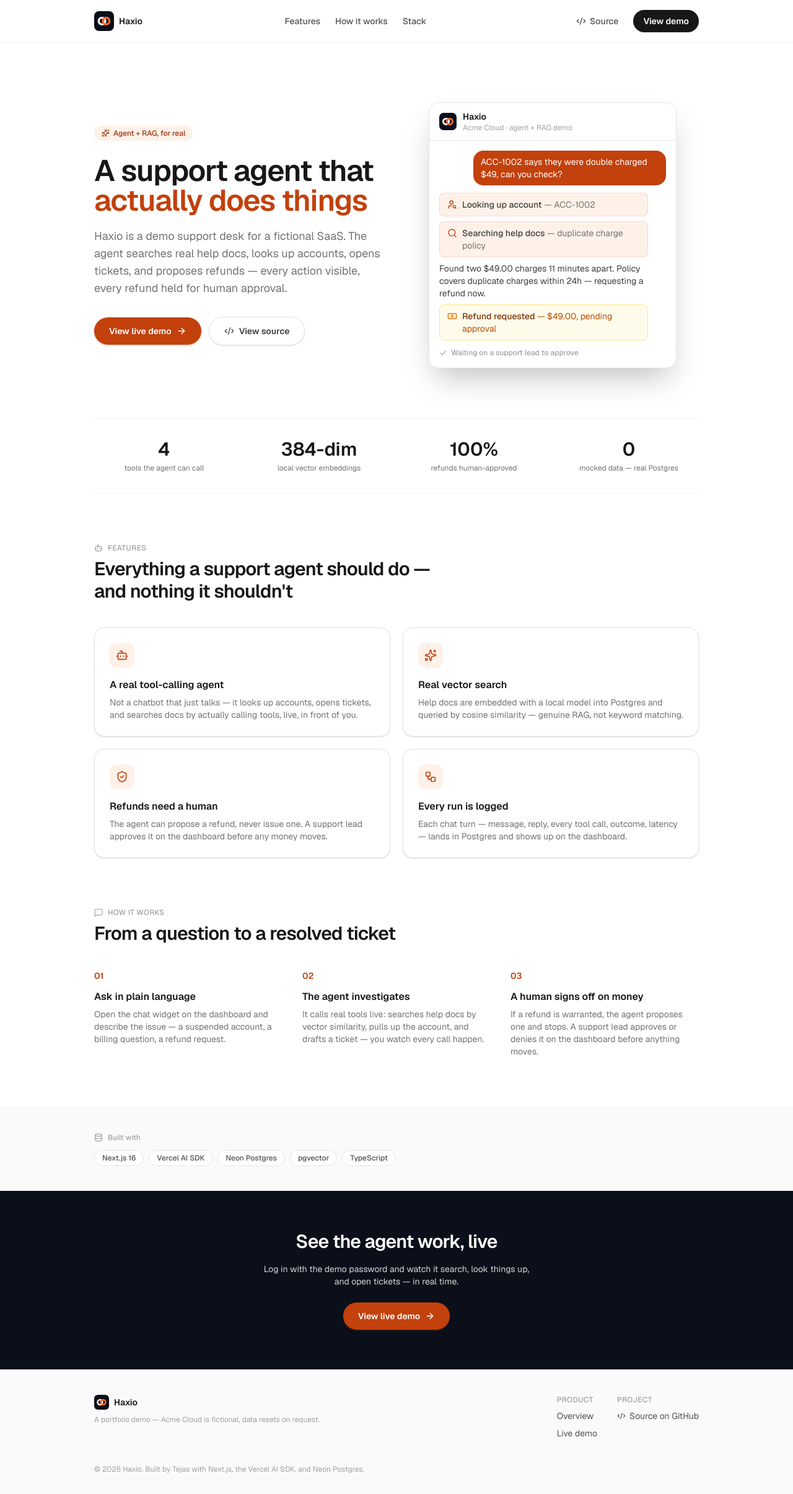
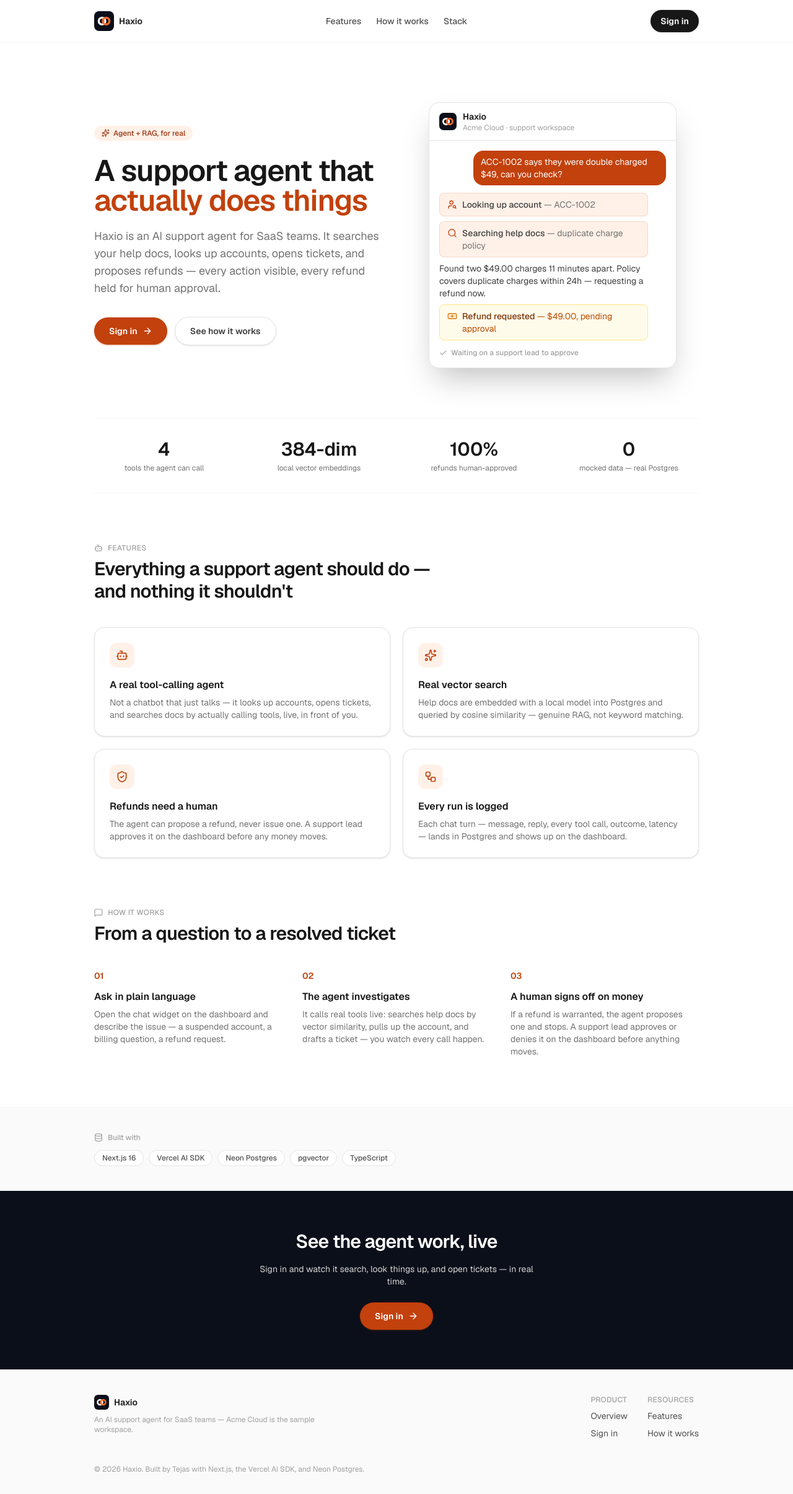
Before and after one commit to tejas249/Haxio, a Next.js app: page / in a window 1280 px wide. Shown: the whole page at 62% size. Built offline with nearby package versions, Linux system fonts and the light colour scheme; no server answers.

Commit message:
removed: GitHub source links and demo framing, reads as a real product now

```diff
--- a/app/layout.tsx
+++ b/app/layout.tsx
@@ -15,7 +15,7 @@
 const siteUrl = process.env.NEXT_PUBLIC_SITE_URL ?? "http://localhost:3000";
 const title = "Haxio — a support agent that actually does things";
 const description =
-  "Agent + RAG support copilot demo: a tool-calling AI agent that searches real help docs, looks up accounts, opens tickets, and proposes refunds — built on Next.js and the Vercel AI SDK.";
+  "Haxio is an AI support agent that searches your help docs, looks up accounts, opens tickets, and proposes refunds — every action visible, every refund held for human approval.";
 
 export const metadata: Metadata = {
   metadataBase: new URL(siteUrl),
--- a/app/page.tsx
+++ b/app/page.tsx
@@ -5,7 +5,6 @@
 import {
   ArrowRight,
   Bot,
-  Code2,
   Database,
   MessageSquare,
   ShieldCheck,
@@ -91,20 +90,11 @@
             <a href="#stack" className="hover:text-neutral-900">Stack</a>
           </nav>
           <div className="flex items-center gap-2 sm:gap-3">
-            <a
-              href="https://github.com/tejas249/Haxio"
-              target="_blank"
-              rel="noopener noreferrer"
-              className="flex items-center gap-1.5 rounded-full px-3 py-2 text-sm font-medium text-neutral-600 hover:text-neutral-900"
-            >
-              <Code2 size={16} />
-              <span className="hidden sm:inline">Source</span>
-            </a>
             <Link
               href="/login"
               className="rounded-full bg-neutral-900 px-4 py-2 text-sm font-semibold text-white shadow-sm transition hover:bg-neutral-700"
             >
-              View demo
+              Sign in
             </Link>
           </div>
         </div>
@@ -131,27 +121,24 @@
               <span className="text-brand">actually does things</span>
             </h1>
             <p className="mx-auto mt-5 max-w-xl text-base text-neutral-500 sm:text-lg lg:mx-0">
-              Haxio is a demo support desk for a fictional SaaS. The agent
-              searches real help docs, looks up accounts, opens tickets, and
-              proposes refunds — every action visible, every refund held for
-              human approval.
+              Haxio is an AI support agent for SaaS teams. It searches your
+              help docs, looks up accounts, opens tickets, and proposes
+              refunds — every action visible, every refund held for human
+              approval.
             </p>
             <div className="mt-8 flex flex-wrap items-center justify-center gap-3 lg:justify-start">
               <Link
                 href="/login"
                 className="inline-flex items-center gap-2 rounded-full bg-brand px-6 py-3 text-sm font-semibold text-white shadow-sm shadow-brand/30 transition hover:bg-brand-dark hover:shadow-md"
               >
-                View live demo
+                Sign in
                 <ArrowRight size={16} />
               </Link>
               <a
-                href="https://github.com/tejas249/Haxio"
-                target="_blank"
-                rel="noopener noreferrer"
+                href="#how-it-works"
                 className="inline-flex items-center gap-2 rounded-full border border-neutral-200 bg-white px-6 py-3 text-sm font-semibold text-neutral-700 shadow-sm transition hover:border-neutral-300 hover:bg-neutral-50"
               >
-                <Code2 size={16} />
-                View source
+                See how it works
               </a>
             </div>
           </div>
@@ -245,14 +232,14 @@
             See the agent work, live
           </h2>
           <p className="max-w-md text-sm text-neutral-300">
-            Log in with the demo password and watch it search, look things up,
-            and open tickets — in real time.
+            Sign in and watch it search, look things up, and open tickets —
+            in real time.
           </p>
           <Link
             href="/login"
             className="mt-2 inline-flex items-center gap-2 rounded-full bg-brand px-6 py-3 text-sm font-semibold text-white shadow-sm shadow-brand/30 transition hover:bg-brand-dark hover:shadow-md"
           >
-            View live demo
+            Sign in
             <ArrowRight size={16} />
           </Link>
         </div>
--- a/components/ChatMockup.tsx
+++ b/components/ChatMockup.tsx
@@ -12,7 +12,7 @@
         <HaxioMark size={28} />
         <div>
           <div className="text-sm font-semibold text-neutral-900">Haxio</div>
-          <div className="text-xs text-neutral-400">Acme Cloud · agent + RAG demo</div>
+          <div className="text-xs text-neutral-400">Acme Cloud · support workspace</div>
         </div>
       </div>
 
--- a/components/ChatWidget.tsx
+++ b/components/ChatWidget.tsx
@@ -75,7 +75,7 @@
           </div>
           <div>
             <div className="text-sm font-semibold text-neutral-900">Haxio</div>
-            <div className="text-xs text-neutral-400">Acme Cloud · agent + RAG demo</div>
+            <div className="text-xs text-neutral-400">Acme Cloud · support workspace</div>
           </div>
         </div>
         <button
--- a/components/SiteFooter.tsx
+++ b/components/SiteFooter.tsx
@@ -1,5 +1,4 @@
 import Link from "next/link";
-import { Code2 } from "lucide-react";
 import HaxioMark from "./HaxioMark";
 
 const YEAR = new Date().getFullYear();
@@ -14,7 +13,7 @@
             <span className="text-sm font-semibold text-neutral-900">Haxio</span>
           </Link>
           <p className="mt-2 text-xs text-neutral-400">
-            A portfolio demo — Acme Cloud is fictional, data resets on request.
+            An AI support agent for SaaS teams — Acme Cloud is the sample workspace.
           </p>
         </div>
 
@@ -27,22 +26,19 @@
               Overview
             </Link>
             <Link href="/login" className="text-neutral-600 hover:text-neutral-900">
-              Live demo
+              Sign in
             </Link>
           </div>
           <div className="flex flex-col gap-2">
             <span className="text-xs font-medium uppercase tracking-wide text-neutral-400">
-              Project
+              Resources
             </span>
-            <a
-              href="https://github.com/tejas249/Haxio"
-              target="_blank"
-              rel="noopener noreferrer"
-              className="flex items-center gap-1.5 text-neutral-600 hover:text-neutral-900"
-            >
-              <Code2 size={14} />
-              Source on GitHub
-            </a>
+            <Link href="/#features" className="text-neutral-600 hover:text-neutral-900">
+              Features
+            </Link>
+            <Link href="/#how-it-works" className="text-neutral-600 hover:text-neutral-900">
+              How it works
+            </Link>
           </div>
         </div>
       </div>
```
